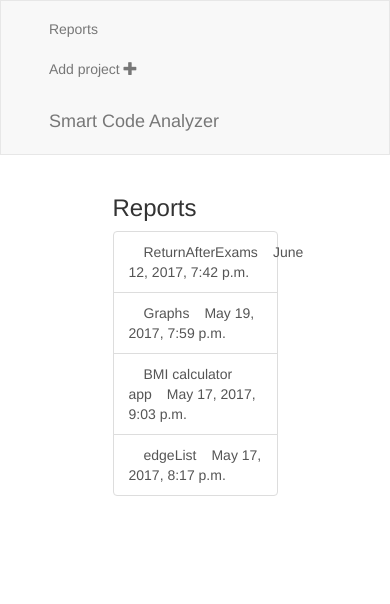
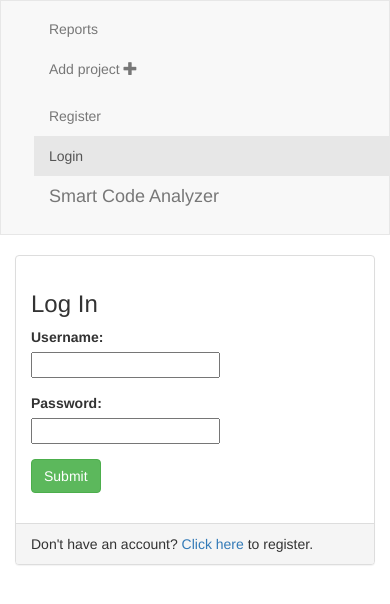
Before and after one commit to Haradd/Static-Code-Analyzer, a Django app: page /analyzer/ in a window 390 px wide. Shown: the top 604 px of the page. Run offline with Django 3.2, Linux system fonts and the light colour scheme; data comes from the database, SQL or seed files in the repository; both versions use the stored data as it was after the commit; some libraries are stand-ins or nearby versions.

Commit message:
added users auth

```diff
--- a/website/analyzer/models.py
+++ b/website/analyzer/models.py
@@ -1,12 +1,14 @@
+from django.contrib.auth.models import Permission, User
 from django.db import models
 from django.utils import timezone
 
 
 
 class Report(models.Model):
+    user = models.ForeignKey(User, default=1)
     name = models.CharField(max_length=200)
     date = models.DateTimeField(default=timezone.now)
     file = models.FileField(upload_to='reports/')
 
     def __str__(self):
-        return self.name
+        return self.user.username + ' - ' + self.name
--- a/website/analyzer/urls.py
+++ b/website/analyzer/urls.py
@@ -6,4 +6,8 @@ app_name = 'analyzer'
 urlpatterns = [
     url(r'^$', views.reports, name='reports'),
     url(r'^upload$', views.upload_form, name='upload'),
+    url(r'^login$', views.login_user, name='login'),
+    url(r'^logout$', views.logout_user, name='logout'),
+    url(r'^register$', views.register_user, name='register'),
+
 ]
--- a/website/analyzer/views.py
+++ b/website/analyzer/views.py
@@ -1,18 +1,22 @@
 from django.shortcuts import render, redirect
+from django.contrib.auth import authenticate, login, logout
 from django.http import HttpResponse
 from django.core.files.storage import FileSystemStorage
 from django.core.files import File
 
 from .models import Report
+from .forms import UserForm
 from .functions import analyze, make_pdf
 
 import os
 
 
 def reports(request):
-    reports_list = Report.objects.order_by('-date')
-    context = {'reports_list': reports_list}
-    return render(request, 'analyzer/reports.html', context)
+    if not request.user.is_authenticated():
+        return render(request, 'analyzer/login.html')
+    else:
+        reports_list = Report.objects.filter(user=request.user).order_by('-date')
+        return render(request, 'analyzer/reports.html', {'reports_list': reports_list})
 
 
 def upload_form(request):
@@ -73,3 +77,46 @@ def upload_form(request):
             })
 
     return render(request, 'analyzer/upload.html')
+
+
+def register_user(request):
+    form = UserForm(request.POST or None)
+    if form.is_valid():
+        user = form.save(commit=False)
+        username = form.cleaned_data['username']
+        password = form.cleaned_data['password']
+        user.set_password(password)
+        user.save()
+        user = authenticate(username=username, password=password)
+        if user is not None:
+            if user.is_active:
+                login(request, user)
+                reports_list = Report.objects.filter(user=request.user)
+                return render(request, 'analyzer/reports.html', {'reports_list': reports_list})
+    return render(request, 'analyzer/register.html', {"form": form})
+
+
+def login_user(request):
+    if request.method == "POST":
+        username = request.POST['username']
+        password = request.POST['password']
+        user = authenticate(username=username, password=password)
+        if user is not None:
+            if user.is_active:
+                login(request, user)
+                reports_list = Report.objects.filter(user=request.user)
+                return render(request, 'analyzer/reports.html', {'reports_list': reports_list})
+            else:
+                return render(request, 'analyzer/login.html', {'error_message': 'Your account has been disabled'})
+        else:
+            return render(request, 'analyzer/login.html', {'error_message': 'Invalid login'})
+    return render(request, 'analyzer/login.html')
+
+
+def logout_user(request):
+    logout(request)
+    form = UserForm(request.POST or None)
+    context = {
+        "form": form,
+    }
+    return render(request, 'analyzer/upload.html')
--- a/website/templates/analyzer/base.html
+++ b/website/templates/analyzer/base.html
@@ -14,12 +14,19 @@
     <nav class="navbar navbar-default">
       <div class="container-fluid">
           <ul class="nav navbar-nav">
-            <li><a href="{% url 'analyzer:reports' %}">Reports</a></li>
+            <li class="{% block reports_active %}{% endblock %}"><a href="{% url 'analyzer:reports' %}">Reports</a></li>
             <li><a href="{% url 'analyzer:upload' %}" > Add project <span class="glyphicon glyphicon-plus"></span></a></li>
           </ul>
-          <div class="nav navbar-nav navbar-right">
-            <a class="navbar-brand" href="#">Smart Code Analyzer</a>
-          </div>
+          <ul class="nav navbar-nav navbar-right">
+              {% if user.is_authenticated %}
+                <li><a href="{% url 'analyzer:logout' %}">Logout</a></li>
+              {% else %}
+                <li class="{% block register_active %}{% endblock %}"><a href="{% url 'analyzer:register' %}">Register</a></li>
+                <li class="{% block login_active %}{% endblock %}"><a href="{% url 'analyzer:login' %}">Login</a></li>
+              {% endif %}
+
+              <li><a class="navbar-brand" href="#">Smart Code Analyzer</a></li>
+          </ul>
 
       </div>
     </nav>
--- /dev/null
+++ b/website/templates/analyzer/login.html
@@ -0,0 +1,50 @@
+{% extends 'analyzer/base.html' %}
+{% block title %}Log In{% endblock %}
+{% block login_active %}active{% endblock %}
+
+{% block content %}
+<div class="container-fluid">
+
+    <div class="row">
+        <div class="col-sm-12 col-md-6">
+            <div class="panel panel-default">
+                <div class="panel-body">
+                    <h3>Log In</h3>
+                    {% if error_message %}
+                        <p><strong>{{ error_message }}</strong></p>
+                    {% endif %}
+                    <form class="form-horizontal" role="form" action="{% url 'analyzer:login'%}" method="post" enctype="multipart/form-data">
+                        {% csrf_token %}
+                        <div class="form-group">
+                            <label class="control-label col-sm-2" for="id_username">
+                                Username:
+                            </label>
+                            <div class="col-sm-10">
+                                <input id="id_username" maxlength="30" name="username" type="text">
+                            </div>
+                        </div>
+                        <div class="form-group">
+                            <label class="control-label col-sm-2" for="id_password">
+                                Password:
+                            </label>
+                            <div class="col-sm-10">
+                                <input id="id_password" maxlength="30" name="password" type="password">
+                            </div>
+                        </div>
+                        <div class="form-group">
+                            <div class="col-sm-offset-2 col-sm-10">
+                                <button type="submit" class="btn btn-success">Submit</button>
+                            </div>
+                        </div>
+                    </form>
+                </div>
+                <div class="panel-footer">
+                    Don't have an account? <a href="{% url 'analyzer:register' %}">Click here</a> to register.
+                </div>
+            </div>
+        </div>
+    </div>
+
+</div>
+
+{% endblock %}
--- a/website/templates/analyzer/reports.html
+++ b/website/templates/analyzer/reports.html
@@ -1,9 +1,10 @@
 {% extends 'analyzer/base.html' %}
+{% block reports_active %}active{% endblock %}
 
 {% block content %}
 <div class="container" id="reports">
 
-    <h3>Reports</h3>
+    <h3>My reports</h3>
     {% if reports_list %}
     <div class="list-group">
         {% for report in reports_list %}
```
Also changed, not shown: website/analyzer/forms.py (added, +10 -0 lines), website/templates/analyzer/register.html (added, +59 -0 lines), website/analyzer/migrations/0004_report_user.py (added), website/db.sqlite3.
